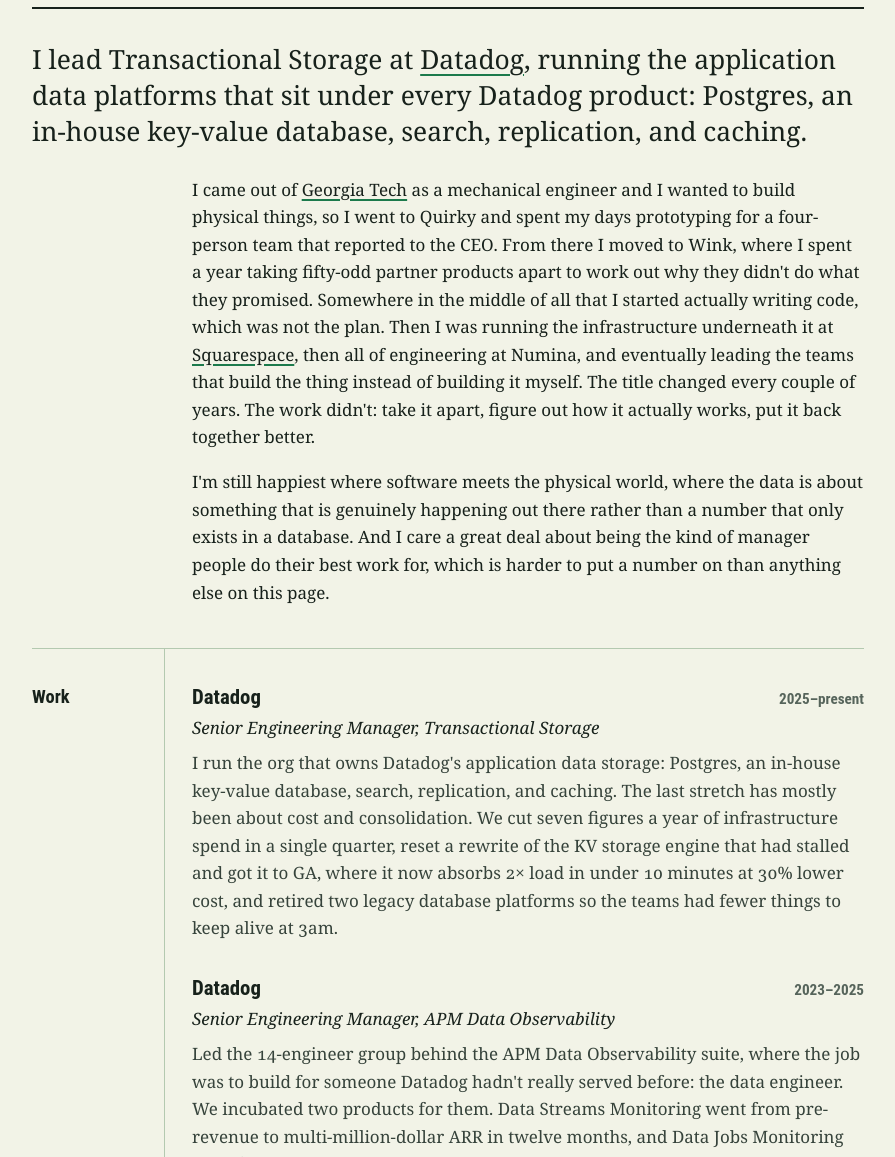
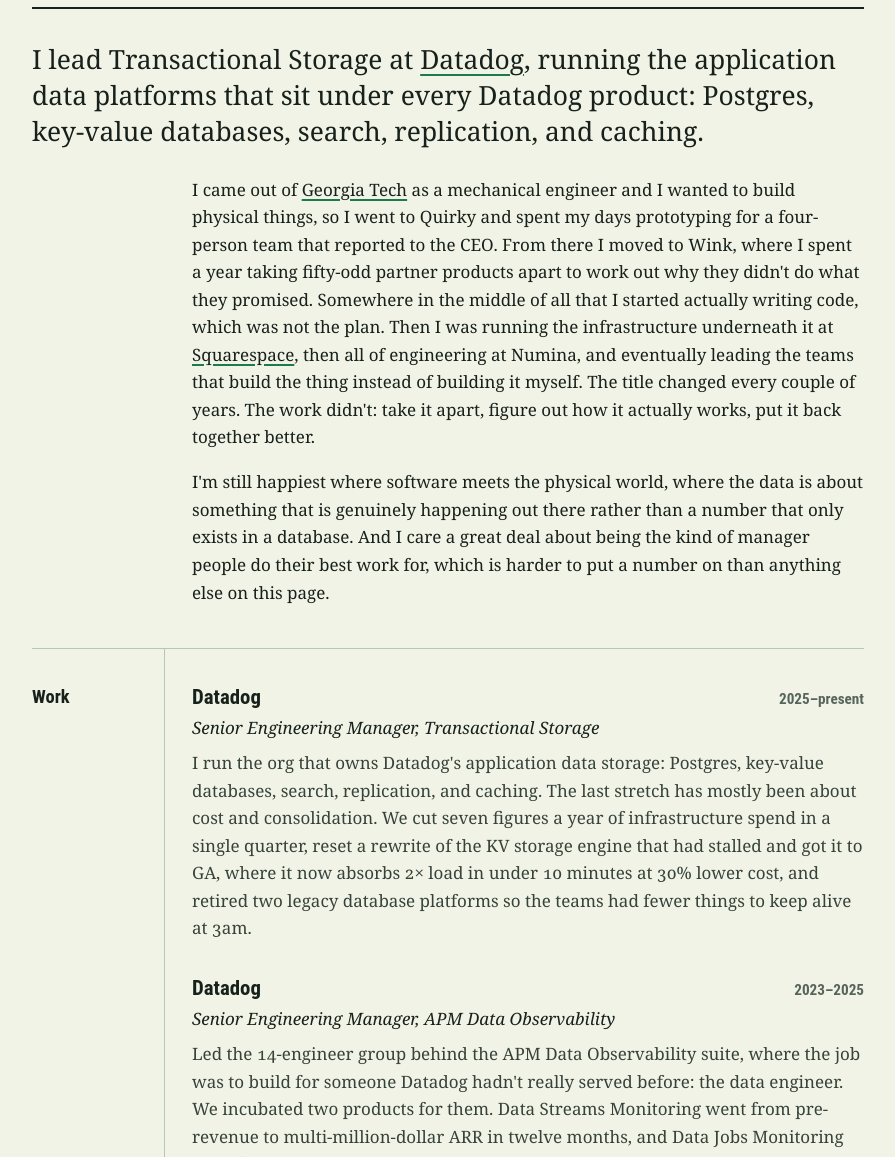
Before and after one commit to gabe-ochoa/gabe.work, a plain HTML site: page index.html in a window 1280 px wide. Shown: the part 143-1300 px from the top of the page, without its empty margins (192-1087 px from the left). Drawn offline with Linux system fonts and the light colour scheme.

Commit message:
Say key-value databases, drop in-house
Co-Authored-By: Claude Fable 5.2 <noreply@anthropic.com>

```diff
--- a/index.html
+++ b/index.html
@@ -90,7 +90,7 @@
     <section id="about" class="intro">
       <p class="intro__lede">
         I lead Transactional Storage at <a href="https://www.datadoghq.com" rel="noopener" target="_blank">Datadog</a>,
-        running the application data platforms that sit under every Datadog product: Postgres, an in-house key-value database, search, replication, and
+        running the application data platforms that sit under every Datadog product: Postgres, key-value databases, search, replication, and
         caching.
       </p>
       <p>
@@ -123,7 +123,7 @@
             <span class="work__dates">2025–present</span>
           </div>
           <p class="work__role">Senior Engineering Manager, Transactional Storage</p>
-          <p class="work__summary">I run the org that owns Datadog's application data storage: Postgres, an in-house key-value database, search, replication, and caching. The last stretch has mostly been about cost and consolidation. We cut seven figures a year of infrastructure spend in a single quarter, reset a rewrite of the KV storage engine that had stalled and got it to GA, where it now absorbs 2× load in under 10 minutes at 30% lower cost, and retired two legacy database platforms so the teams had fewer things to keep alive at 3am.</p>
+          <p class="work__summary">I run the org that owns Datadog's application data storage: Postgres, key-value databases, search, replication, and caching. The last stretch has mostly been about cost and consolidation. We cut seven figures a year of infrastructure spend in a single quarter, reset a rewrite of the KV storage engine that had stalled and got it to GA, where it now absorbs 2× load in under 10 minutes at 30% lower cost, and retired two legacy database platforms so the teams had fewer things to keep alive at 3am.</p>
         </li>
         <li class="work__item">
           <div class="work__head">
```
